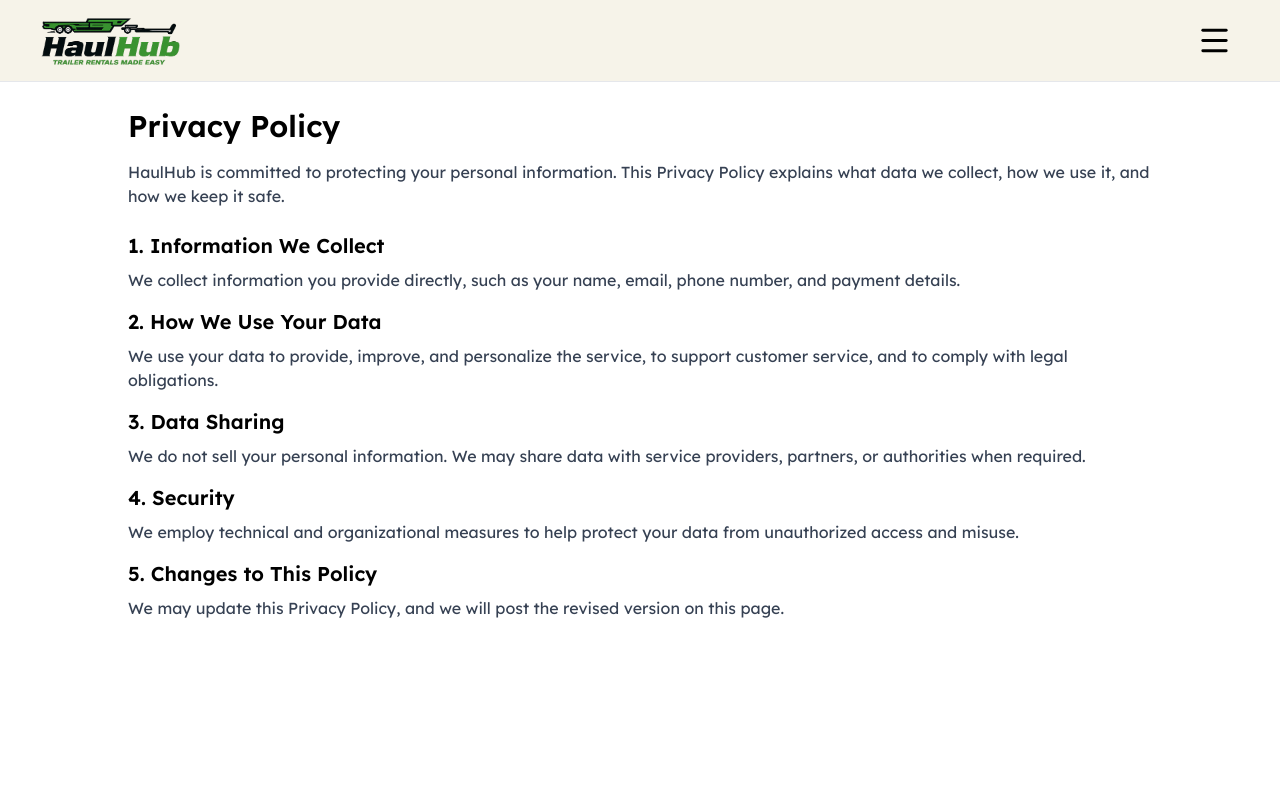
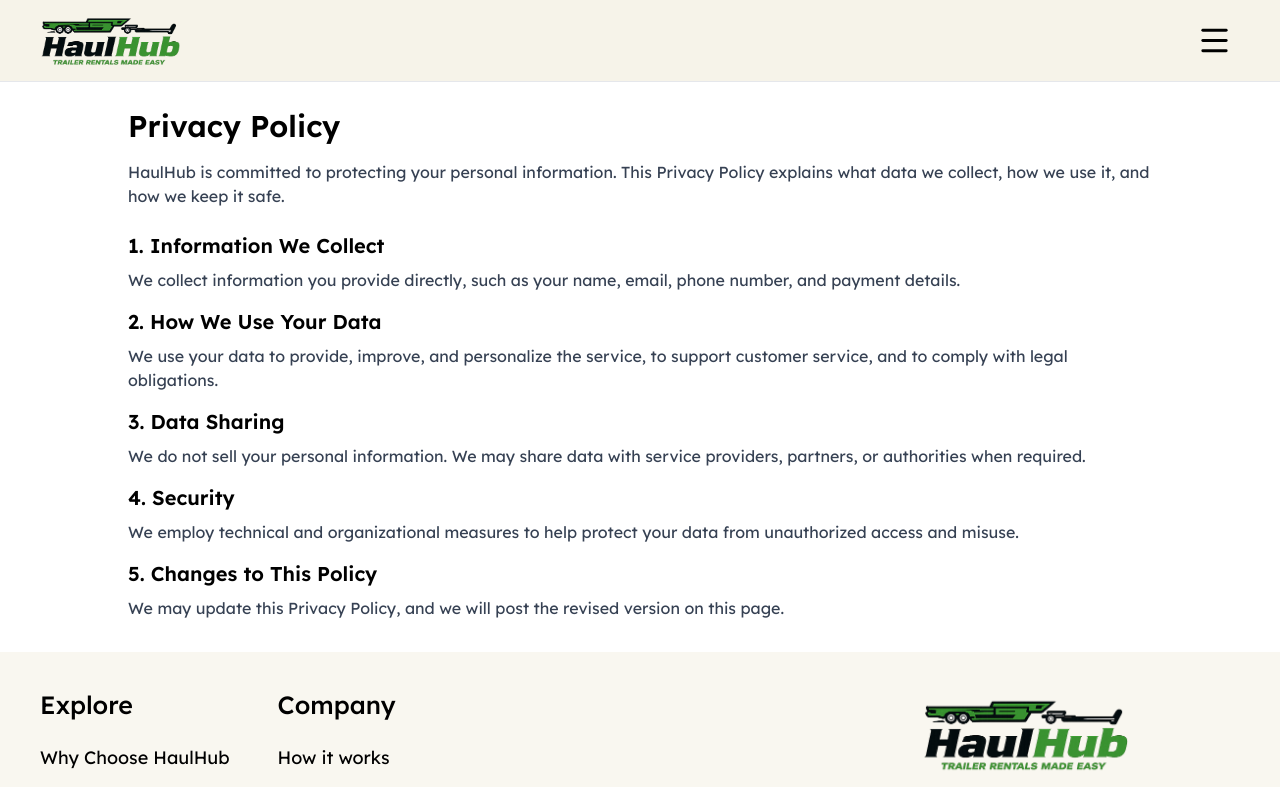
Before and after one commit to devakash400/HaulHub_ReactJS, a React (Create React App) app: page /privacy-policy in a window 1280 px wide. Shown: the top 787 px of the page. Built offline with nearby package versions, Linux system fonts and the light colour scheme; no server answers.

Commit message:
bug id 9 in Haulhub Web 10 Jun 2026

```diff
--- a/src/App.tsx
+++ b/src/App.tsx
@@ -100,9 +100,9 @@
   }, [isAuthenticated, dispatch]);
 
   return (
-    <div className="min-h-screen bg-background w-full max-w-full overflow-x-hidden min-w-0">
+    <div className="flex flex-col min-h-screen bg-background w-full max-w-full overflow-x-hidden min-w-0">
       <ScrollToTop /> {!hideNavFooter && <Navbar />}
-      <main className={contentTopPadding}>
+      <main className={`flex-grow grid ${contentTopPadding}`}>
         <Routes location={backgroundLocation}>
           <Route path="/" element={<Home />} />
           {/* Auth routes (login/signup/forgot/otp/new-password) */}
--- a/src/pages/PrivacyPolicy.tsx
+++ b/src/pages/PrivacyPolicy.tsx
@@ -2,7 +2,7 @@
 
 const PrivacyPolicy: React.FC = () => {
   return (
-    <main className="min-h-screen bg-white text-black px-4 py-8 sm:px-10">
+    <main className="h-full bg-white text-black px-4 py-8 sm:px-10">
       <div className="mx-auto max-w-5xl">
         <h1 className="text-3xl font-semibold mb-4">Privacy Policy</h1>
         <p className="mb-6 text-gray-700">
--- a/src/pages/Terms.tsx
+++ b/src/pages/Terms.tsx
@@ -2,7 +2,7 @@
 
 const Terms: React.FC = () => {
   return (
-    <main className="min-h-screen bg-white text-black px-4 py-8 sm:px-10">
+    <main className="h-full bg-white text-black px-4 py-8 sm:px-10">
       <div className="mx-auto max-w-5xl">
         <h1 className="text-3xl font-semibold mb-4">Terms & Conditions</h1>
         <p className="mb-6 text-gray-700">
```
